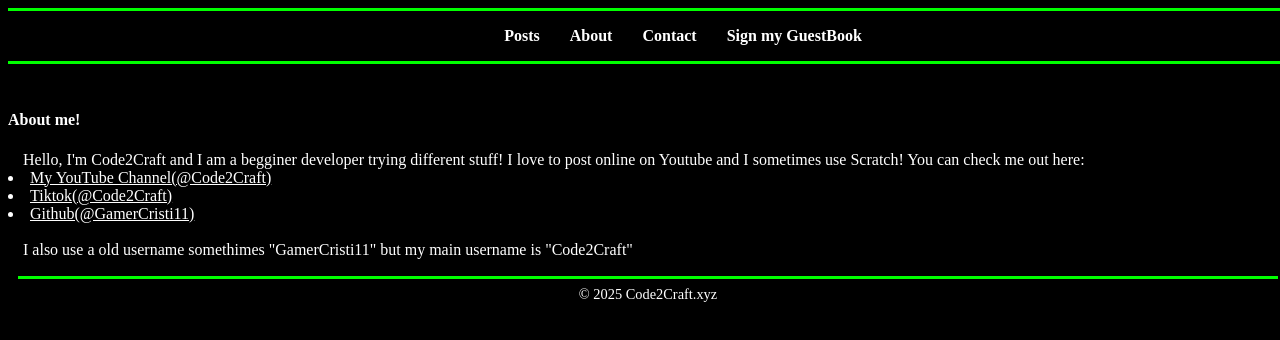
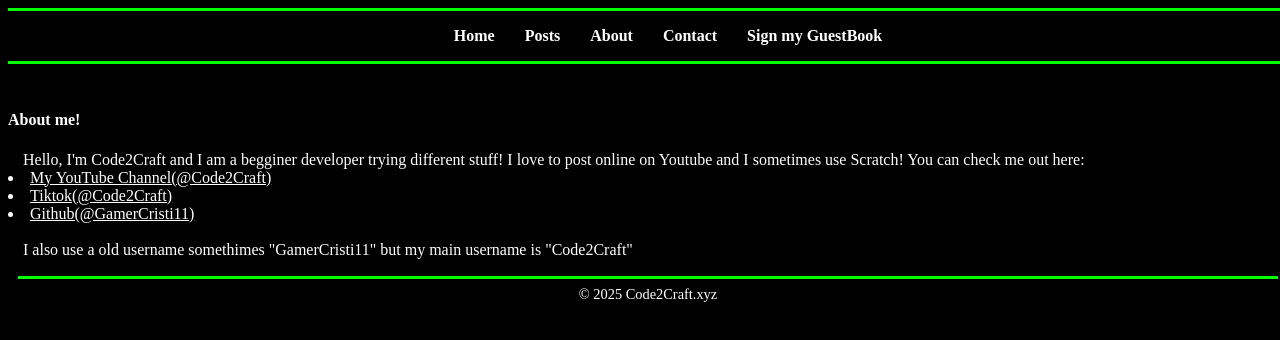
Before and after one commit to GamerCristi11/code2craftweb, a plain HTML site: page about.html in a window 1280 px wide. Drawn offline with Linux system fonts and the light colour scheme.

Commit message:
error...

```diff
--- a/about.html
+++ b/about.html
@@ -12,7 +12,7 @@
             <nav class="navbar">
                 <ul>
                     <tr>
-                        <td><a href="/>Home</a></td>
+                        <td><a href="/">Home</a></td>
                         <td><a href="/posts.html">Posts</a></td>
                         <td><a href="/about.html">About</a></td>
                         <td><a href="/contact.html">Contact</a></td>
```
